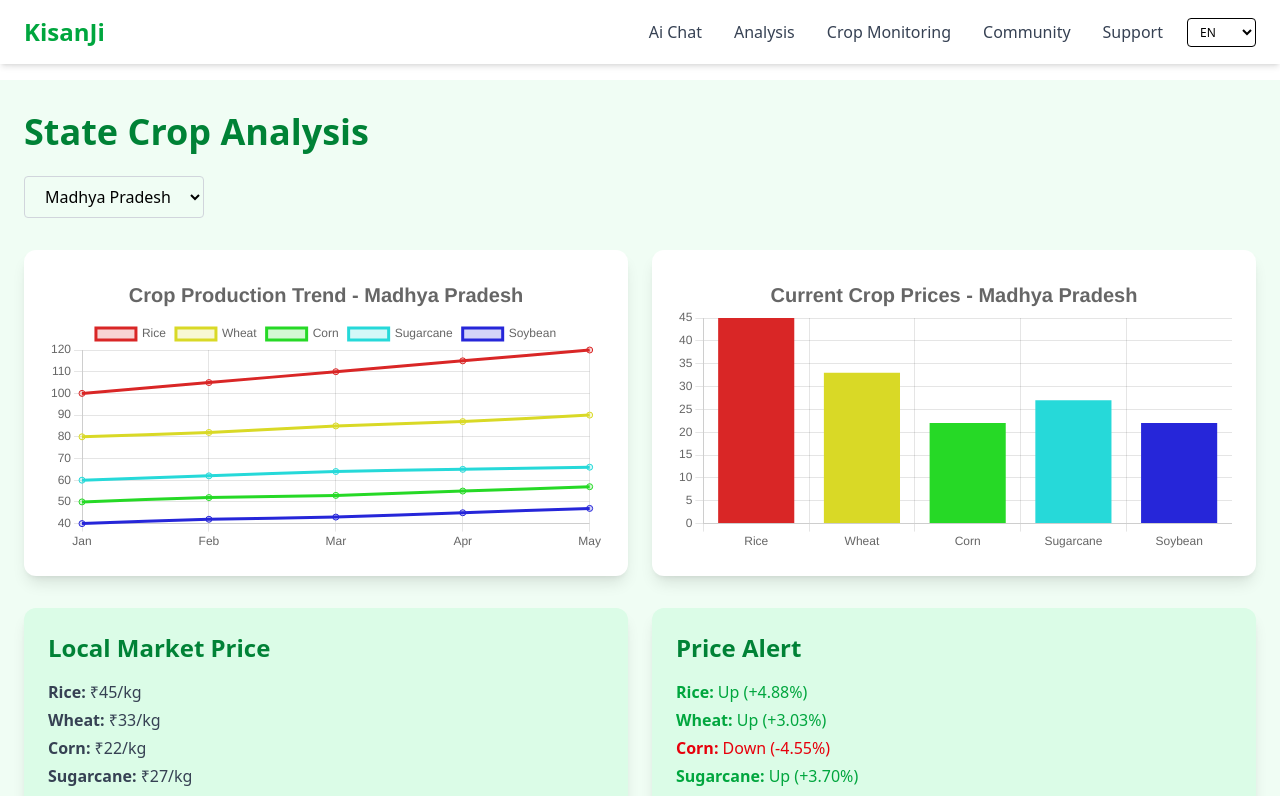
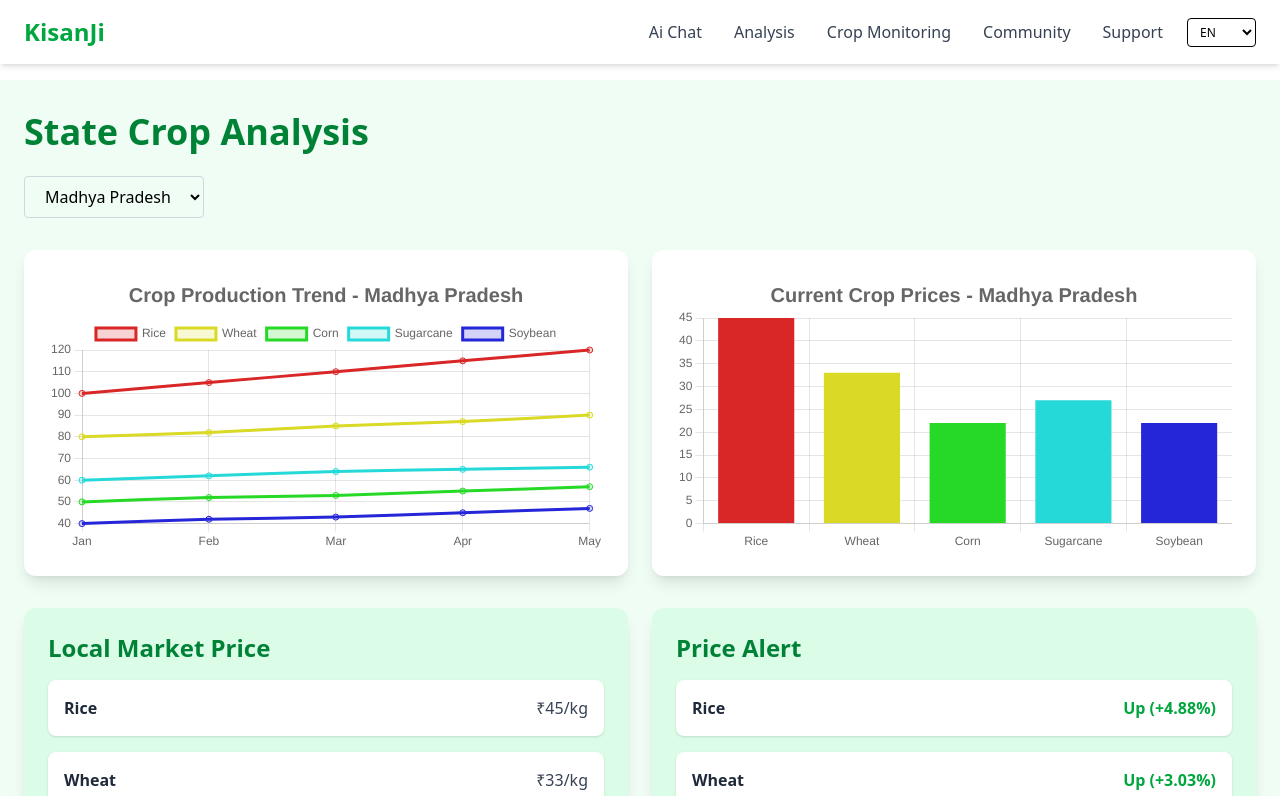
Before and after one commit to ArmanDodwa/KisanJi, a React (Vite) app: page /analysis in a window 1280 px wide. Shown: the top 796 px of the page. Built offline with nearby package versions, Linux system fonts and the light colour scheme.

Commit message:
Added Analysis page

```diff
--- a/src/Pages/Analysis.jsx
+++ b/src/Pages/Analysis.jsx
@@ -117,12 +117,19 @@ export default function AnalysisPage() {
             <h2 className="text-2xl font-bold text-green-700 mb-4">
               Local Market Price
             </h2>
+            <div className="space-y-4">
               {selectedData.crops.map((crop) => (
-              <p key={crop} className="text-gray-700 mb-1">
-                <span className="font-semibold">{crop}:</span> ₹
-                {selectedData.currentMarketPrice[crop]}/kg
-              </p>
+                <div
+                  key={crop}
+                  className="bg-white rounded-lg p-4 shadow flex justify-between items-center w-full"
+                >
+                  <span className="font-semibold text-gray-800">{crop}</span>
+                  <span className="text-gray-700">
+                    ₹{selectedData.currentMarketPrice[crop]}/kg
+                  </span>
+                </div>
               ))}
+            </div>
           </div>
 
           {/* Price Alerts */}
@@ -130,12 +137,17 @@ export default function AnalysisPage() {
             <h2 className="text-2xl font-bold text-green-700 mb-4">
               Price Alert
             </h2>
+            <div className="space-y-4">
               {selectedData.crops.map((crop) => {
                 const alert = selectedData.priceAlert[crop];
                 return (
-                <p
+                  <div
                     key={crop}
-                  className={`mb-1 ${
+                    className="bg-white rounded-lg p-4 shadow flex justify-between items-center w-full"
+                  >
+                    <span className="font-semibold text-gray-800">{crop}</span>
+                    <span
+                      className={`font-semibold ${
                         alert.text === "Up"
                           ? "text-green-600"
                           : alert.text === "Down"
@@ -143,14 +155,15 @@ export default function AnalysisPage() {
                           : "text-gray-600"
                       }`}
                     >
-                  <span className="font-semibold">{crop}:</span> {alert.text} (
-                  {alert.percent})
-                </p>
+                      {alert.text} ({alert.percent})
+                    </span>
+                  </div>
                 );
               })}
             </div>
           </div>
         </div>
       </div>
+    </div>
   );
 }
```
Lines whose indentation alone changed are shown as unchanged.
